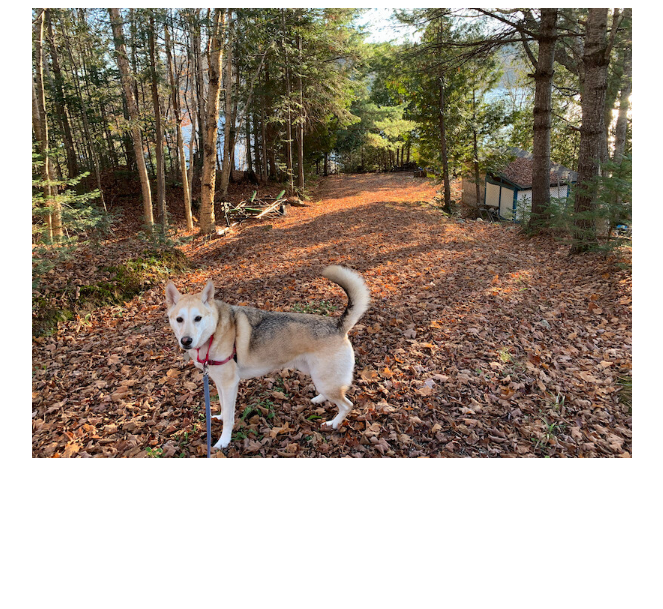
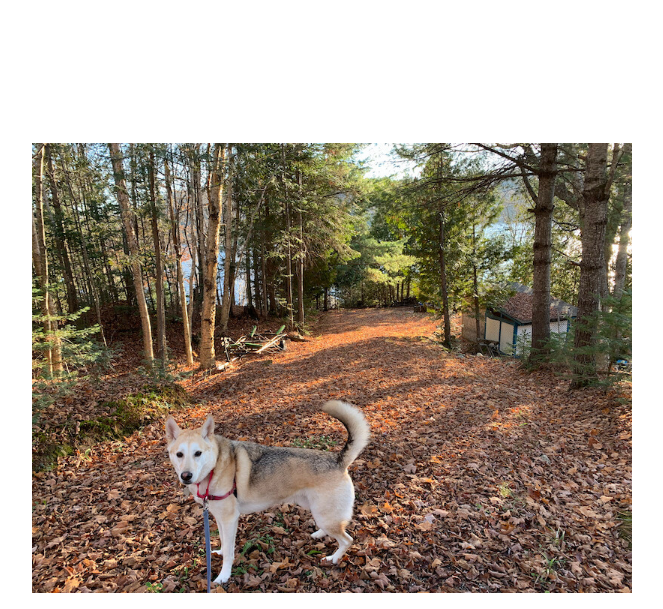
Before and after one commit to dohnutt/lowkey, a plain HTML site: page index.html in a window 1280 px wide. Shown: the top 609 px of the page, without its empty margins (308-971 px from the left). Drawn offline with Linux system fonts and the light colour scheme.

Commit message:
Center it, add a title

```diff
--- a/index.html
+++ b/index.html
@@ -1,12 +1,25 @@
 <html>
 	<head>
+		<meta name="viewport" content="width=device-width, initial-scale=1, shrink-to-fit=no">
 		<title>Nothin' here except Lowkey.</title>
 		<style>
-			body { text-align: center; }
-			img { max-width: 100%; height: auto; }
+			body {
+				text-align: center;
+				display: flex;
+				flex-direction: column;
+				align-items: center;
+				justify-content: center;
+				height: 100%;
+			}
+			img {
+				max-width: 100%;
+				height: auto;
+			}
+
 		</style>
 	</head>
 	<body>
 		<img src="lowkey.jpg" alt="A dog named Lowkey standing on a leaf-covered road" width="600" height="450">
+		<h1>Nothin' here except Lowkey.</h1>
 	</body>
 </html>
```
